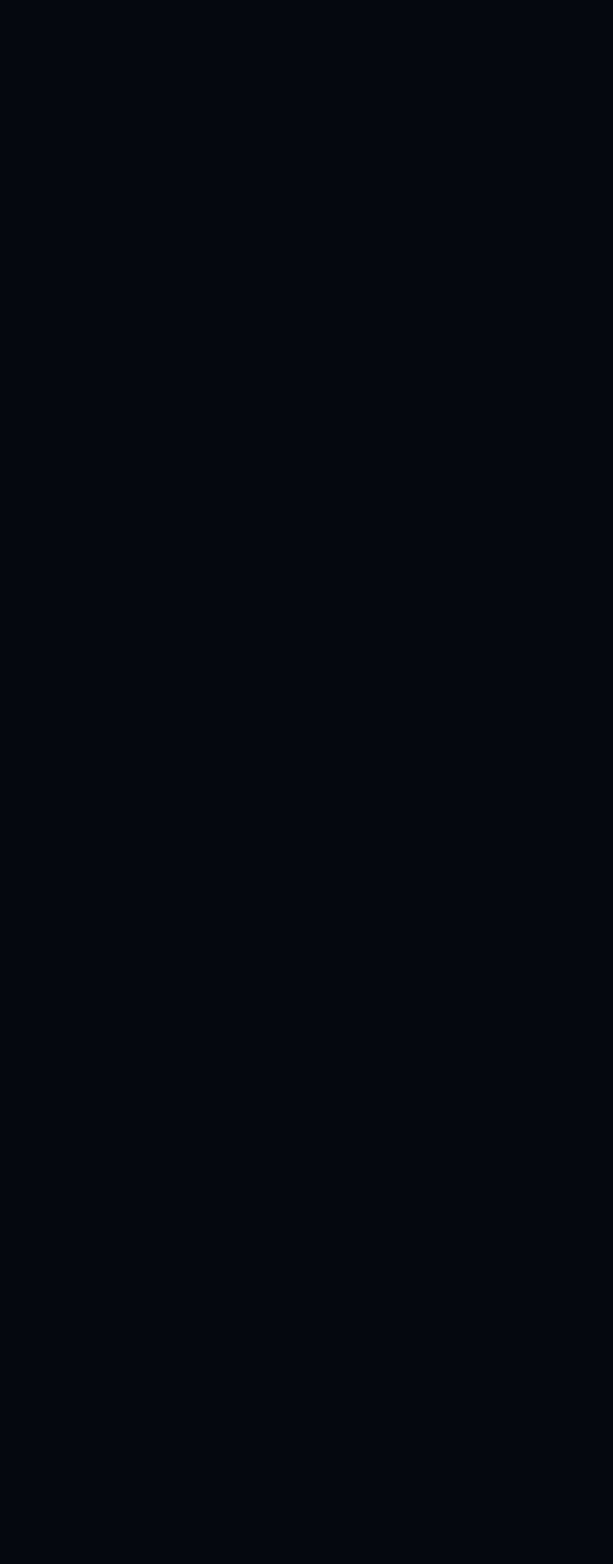
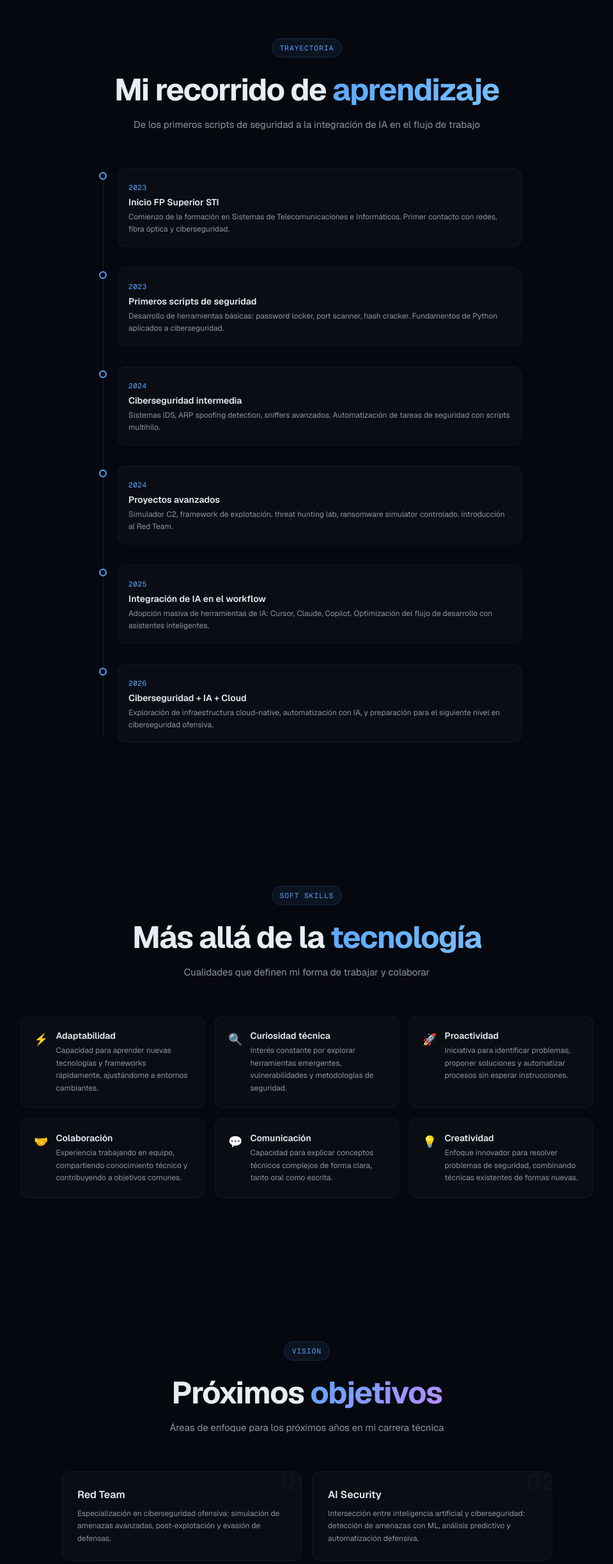
Before and after one commit to lucasmdg/CIBER, a Next.js app in the folder ciberseguridad/portfolio_v2/: page / in a window 1280 px wide. Shown: the part 6164-8609 px from the top of the page at 64% size, without its empty margins (160-1119 px from the left). Before the commit the page ends 6112 px from the top, so only its background shows below. Built offline with nearby package versions, Linux system fonts and the light colour scheme.

Commit message:
phase8: learning journey timeline, soft skills cards, future goals vision

```diff
--- a/ciberseguridad/portfolio_v2/src/app/page.tsx
+++ b/ciberseguridad/portfolio_v2/src/app/page.tsx
@@ -6,6 +6,9 @@ import About from "@/components/About";
 import TechStack from "@/components/TechStack";
 import AIWorkflow from "@/components/AIWorkflow";
 import Projects from "@/components/Projects";
+import Journey from "@/components/Journey";
+import Personality from "@/components/Personality";
+import Goals from "@/components/Goals";
 
 const CyberAsset = dynamic(() => import("@/components/CyberAsset"), { ssr: false });
 
@@ -28,9 +31,9 @@ export default function Home() {
         <TechStack />
         <AIWorkflow />
         <Projects />
-        {/* Journey */}
-        {/* Personality */}
-        {/* Goals */}
+        <Journey />
+        <Personality />
+        <Goals />
         {/* Contact */}
       </div>
     </main>
--- /dev/null
+++ b/ciberseguridad/portfolio_v2/src/components/Goals.tsx
@@ -0,0 +1,76 @@
+"use client";
+
+import { motion } from "framer-motion";
+
+const goals = [
+  {
+    title: "Red Team",
+    desc: "Especialización en ciberseguridad ofensiva: simulación de amenazas avanzadas, post-explotación y evasión de defensas.",
+    number: "01",
+  },
+  {
+    title: "AI Security",
+    desc: "Intersección entre inteligencia artificial y ciberseguridad: detección de amenazas con ML, análisis predictivo y automatización defensiva.",
+    number: "02",
+  },
+  {
+    title: "Cloud Infra",
+    desc: "Infraestructura cloud-native segura: despliegue automatizado, hardening de entornos cloud y DevSecOps práctico.",
+    number: "03",
+  },
+  {
+    title: "Liderazgo",
+    desc: "Crecimiento hacia roles técnicos de responsabilidad: mentoría, liderazgo de equipos de seguridad y dirección técnica de proyectos.",
+    number: "04",
+  },
+];
+
+export default function Goals() {
+  return (
+    <section id="goals" className="section-spacing relative">
+      <div className="section-container">
+        <motion.div
+          initial={{ opacity: 0, y: 20 }}
+          whileInView={{ opacity: 1, y: 0 }}
+          viewport={{ once: true, margin: "-80px" }}
+          transition={{ duration: 0.5, ease: [0.16, 1, 0.3, 1] }}
+          className="text-center mb-14"
+        >
+          <div className="section-badge inline-flex">VISIÓN</div>
+          <h2 className="section-title">
+            Próximos{" "}
+            <span className="gradient-text-purple">objetivos</span>
+          </h2>
+          <p className="section-subtitle mx-auto">
+            Áreas de enfoque para los próximos años en mi carrera técnica
+          </p>
+        </motion.div>
+
+        <div className="grid sm:grid-cols-2 gap-4 max-w-3xl mx-auto">
+          {goals.map((g, i) => (
+            <motion.div
+              key={g.title}
+              initial={{ opacity: 0, y: 15 }}
+              whileInView={{ opacity: 1, y: 0 }}
+              viewport={{ once: true }}
+              transition={{
+                duration: 0.4,
+                delay: i * 0.1,
+                ease: [0.16, 1, 0.3, 1],
+              }}
+              className="card-hover glass-panel rounded-xl p-6 group relative overflow-hidden"
+            >
+              <span className="text-4xl font-bold absolute -top-1 -right-2 opacity-[0.04] text-accent select-none">
+                {g.number}
+              </span>
+              <h3 className="text-base font-semibold mb-2 group-hover:text-accent transition-colors">
+                {g.title}
+              </h3>
+              <p className="text-xs text-muted leading-relaxed">{g.desc}</p>
+            </motion.div>
+          ))}
+        </div>
+      </div>
+    </section>
+  );
+}
--- /dev/null
+++ b/ciberseguridad/portfolio_v2/src/components/Journey.tsx
@@ -0,0 +1,99 @@
+"use client";
+
+import { motion } from "framer-motion";
+
+const milestones = [
+  {
+    year: "2023",
+    title: "Inicio FP Superior STI",
+    desc: "Comienzo de la formación en Sistemas de Telecomunicaciones e Informáticos. Primer contacto con redes, fibra óptica y ciberseguridad.",
+  },
+  {
+    year: "2023",
+    title: "Primeros scripts de seguridad",
+    desc: "Desarrollo de herramientas básicas: password locker, port scanner, hash cracker. Fundamentos de Python aplicados a ciberseguridad.",
+  },
+  {
+    year: "2024",
+    title: "Ciberseguridad intermedia",
+    desc: "Sistemas IDS, ARP spoofing detection, sniffers avanzados. Automatización de tareas de seguridad con scripts multihilo.",
+  },
+  {
+    year: "2024",
+    title: "Proyectos avanzados",
+    desc: "Simulador C2, framework de explotación, threat hunting lab, ransomware simulator controlado. Introducción al Red Team.",
+  },
+  {
+    year: "2025",
+    title: "Integración de IA en el workflow",
+    desc: "Adopción masiva de herramientas de IA: Cursor, Claude, Copilot. Optimización del flujo de desarrollo con asistentes inteligentes.",
+  },
+  {
+    year: "2026",
+    title: "Ciberseguridad + IA + Cloud",
+    desc: "Exploración de infraestructura cloud-native, automatización con IA, y preparación para el siguiente nivel en ciberseguridad ofensiva.",
+  },
+];
+
+export default function Journey() {
+  return (
+    <section id="journey" className="section-spacing relative">
+      <div className="section-container">
+        <motion.div
+          initial={{ opacity: 0, y: 20 }}
+          whileInView={{ opacity: 1, y: 0 }}
+          viewport={{ once: true, margin: "-80px" }}
+          transition={{ duration: 0.5, ease: [0.16, 1, 0.3, 1] }}
+          className="text-center mb-14"
+        >
+          <div className="section-badge inline-flex">TRAYECTORIA</div>
+          <h2 className="section-title">
+            Mi recorrido de{" "}
+            <span className="gradient-text">aprendizaje</span>
+          </h2>
+          <p className="section-subtitle mx-auto">
+            De los primeros scripts de seguridad a la integración de IA en el
+            flujo de trabajo
+          </p>
+        </motion.div>
+
+        <div className="max-w-2xl mx-auto relative">
+          <div
+            className="absolute left-[17px] top-2 bottom-2 w-px"
+            style={{ background: "rgba(88,166,255,0.15)" }}
+          />
+
+          <div className="space-y-8">
+            {milestones.map((m, i) => (
+              <motion.div
+                key={m.title}
+                initial={{ opacity: 0, x: -10 }}
+                whileInView={{ opacity: 1, x: 0 }}
+                viewport={{ once: true }}
+                transition={{
+                  duration: 0.4,
+                  delay: i * 0.08,
+                  ease: [0.16, 1, 0.3, 1],
+                }}
+                className="relative pl-10"
+              >
+                <div className="absolute left-[11px] top-[6px] w-3 h-3 rounded-full border-2 border-accent bg-bg z-10" />
+                <div className="glass-panel rounded-xl p-4">
+                  <span className="text-[11px] font-mono text-accent tracking-wider">
+                    {m.year}
+                  </span>
+                  <h3 className="text-sm font-semibold mt-0.5 mb-1">
+                    {m.title}
+                  </h3>
+                  <p className="text-xs text-muted leading-relaxed">
+                    {m.desc}
+                  </p>
+                </div>
+              </motion.div>
+            ))}
+          </div>
+        </div>
+      </div>
+    </section>
+  );
+}
--- /dev/null
+++ b/ciberseguridad/portfolio_v2/src/components/Personality.tsx
@@ -0,0 +1,86 @@
+"use client";
+
+import { motion } from "framer-motion";
+
+const skills = [
+  {
+    title: "Adaptabilidad",
+    desc: "Capacidad para aprender nuevas tecnologías y frameworks rápidamente, ajustándome a entornos cambiantes.",
+    icon: "⚡",
+  },
+  {
+    title: "Curiosidad técnica",
+    desc: "Interés constante por explorar herramientas emergentes, vulnerabilidades y metodologías de seguridad.",
+    icon: "🔍",
+  },
+  {
+    title: "Proactividad",
+    desc: "Iniciativa para identificar problemas, proponer soluciones y automatizar procesos sin esperar instrucciones.",
+    icon: "🚀",
+  },
+  {
+    title: "Colaboración",
+    desc: "Experiencia trabajando en equipo, compartiendo conocimiento técnico y contribuyendo a objetivos comunes.",
+    icon: "🤝",
+  },
+  {
+    title: "Comunicación",
+    desc: "Capacidad para explicar conceptos técnicos complejos de forma clara, tanto oral como escrita.",
+    icon: "💬",
+  },
+  {
+    title: "Creatividad",
+    desc: "Enfoque innovador para resolver problemas de seguridad, combinando técnicas existentes de formas nuevas.",
+    icon: "💡",
+  },
+];
+
+export default function Personality() {
+  return (
+    <section id="personality" className="section-spacing relative">
+      <div className="section-container">
+        <motion.div
+          initial={{ opacity: 0, y: 20 }}
+          whileInView={{ opacity: 1, y: 0 }}
+          viewport={{ once: true, margin: "-80px" }}
+          transition={{ duration: 0.5, ease: [0.16, 1, 0.3, 1] }}
+          className="text-center mb-14"
+        >
+          <div className="section-badge inline-flex">SOFT SKILLS</div>
+          <h2 className="section-title">
+            Más allá de la{" "}
+            <span className="gradient-text">tecnología</span>
+          </h2>
+          <p className="section-subtitle mx-auto">
+            Cualidades que definen mi forma de trabajar y colaborar
+          </p>
+        </motion.div>
+
+        <div className="grid sm:grid-cols-2 lg:grid-cols-3 gap-4 max-w-4xl mx-auto">
+          {skills.map((s, i) => (
+            <motion.div
+              key={s.title}
+              initial={{ opacity: 0, y: 10 }}
+              whileInView={{ opacity: 1, y: 0 }}
+              viewport={{ once: true }}
+              transition={{
+                duration: 0.3,
+                delay: i * 0.05,
+                ease: [0.16, 1, 0.3, 1],
+              }}
+              className="card-hover glass-panel rounded-xl p-5"
+            >
+              <div className="flex items-start gap-3">
+                <span className="text-lg flex-shrink-0 mt-0.5">{s.icon}</span>
+                <div>
+                  <h3 className="text-sm font-semibold mb-1">{s.title}</h3>
+                  <p className="text-xs text-muted leading-relaxed">{s.desc}</p>
+                </div>
+              </div>
+            </motion.div>
+          ))}
+        </div>
+      </div>
+    </section>
+  );
+}
```
